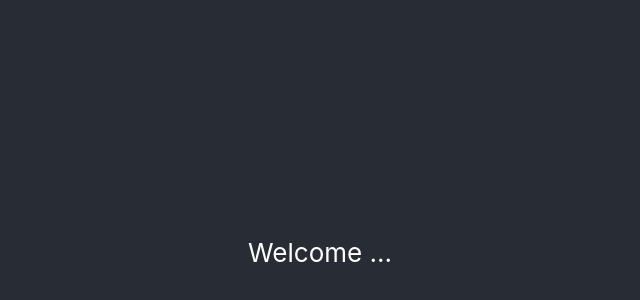
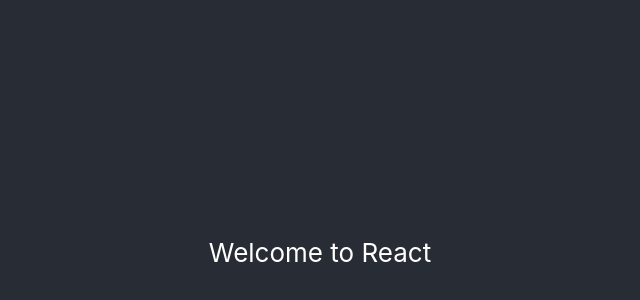
Before and after one commit to edy-i/test-github-action, a React (Create React App) app: page / in a window 1280 px wide. Shown: the part 148-448 px from the top of the page, without its empty margins (320-960 px from the left). Built offline with nearby package versions, Linux system fonts and the light colour scheme.

Commit message:
Update workflow

```diff
--- a/src/App.js
+++ b/src/App.js
@@ -4,7 +4,7 @@
   return (
     <div className="App">
       <div className="App-content">
-          Welcome ...
+          Welcome to React
       </div>
     </div>
   );
```
